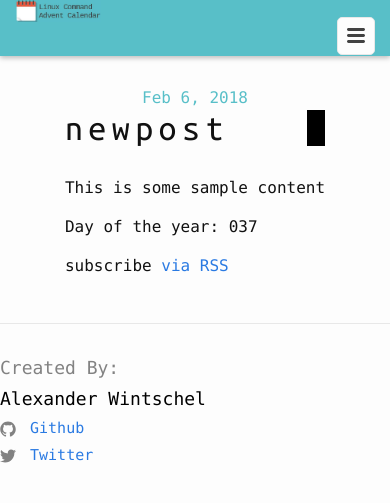
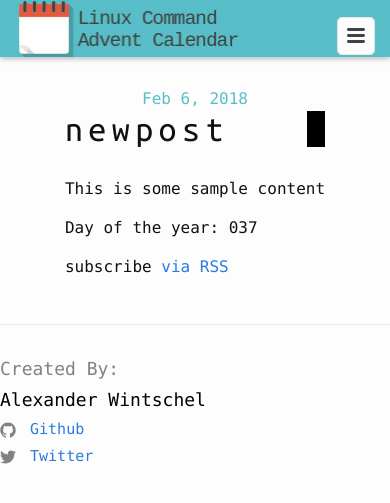
Before and after one commit to Baelx/linux-command-advent-calendar, a Jekyll site: the page built from index.md, in a window 390 px wide. Shown: the top 503 px of the page. Built offline with Jekyll 4.4.1, drawn with Linux system fonts in a browser that asks for light colours.

Commit message:
Fixed logo image to be responsive

```diff
--- a/_sass/minima/_layout.scss
+++ b/_sass/minima/_layout.scss
@@ -26,6 +26,7 @@
 
 .site-logo {
   float:left;
+  min-width: 225px;
 }
 
 .site-header-left {
```
